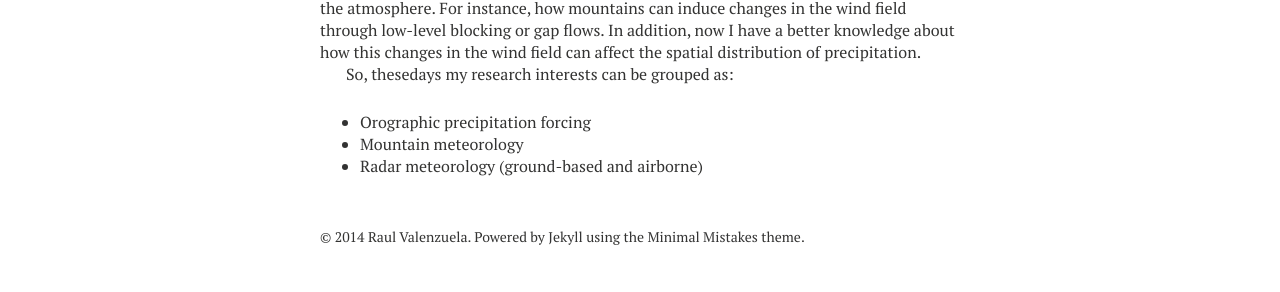
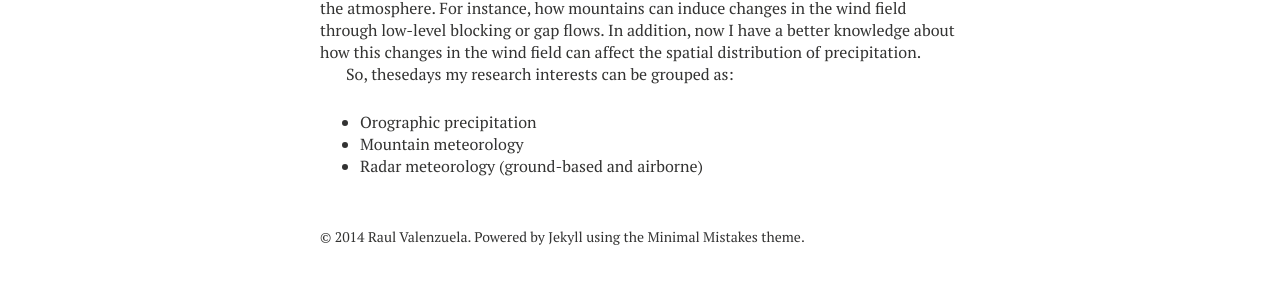
Before and after one commit to Joe-Robertson/rvalenzuelar.github.io, a Jekyll site: the page built from about/index.md, in a window 1280 px wide. Shown: the part 1199-1491 px from the top of the page. Built offline with Jekyll 4.4.1, drawn with Linux system fonts in a browser that asks for light colours; nearby versions of some CDN libraries.

Commit message:
about page modified

```diff
--- a/about/index.md
+++ b/about/index.md
@@ -34,6 +34,6 @@ Thus, nowadays I'm using advanced tools such as scanning radars that allow me to
 
 So, thesedays my research interests can be grouped as:
 
-* Orographic precipitation forcing
+* Orographic precipitation
 * Mountain meteorology
 * Radar meteorology (ground-based and airborne)
```
